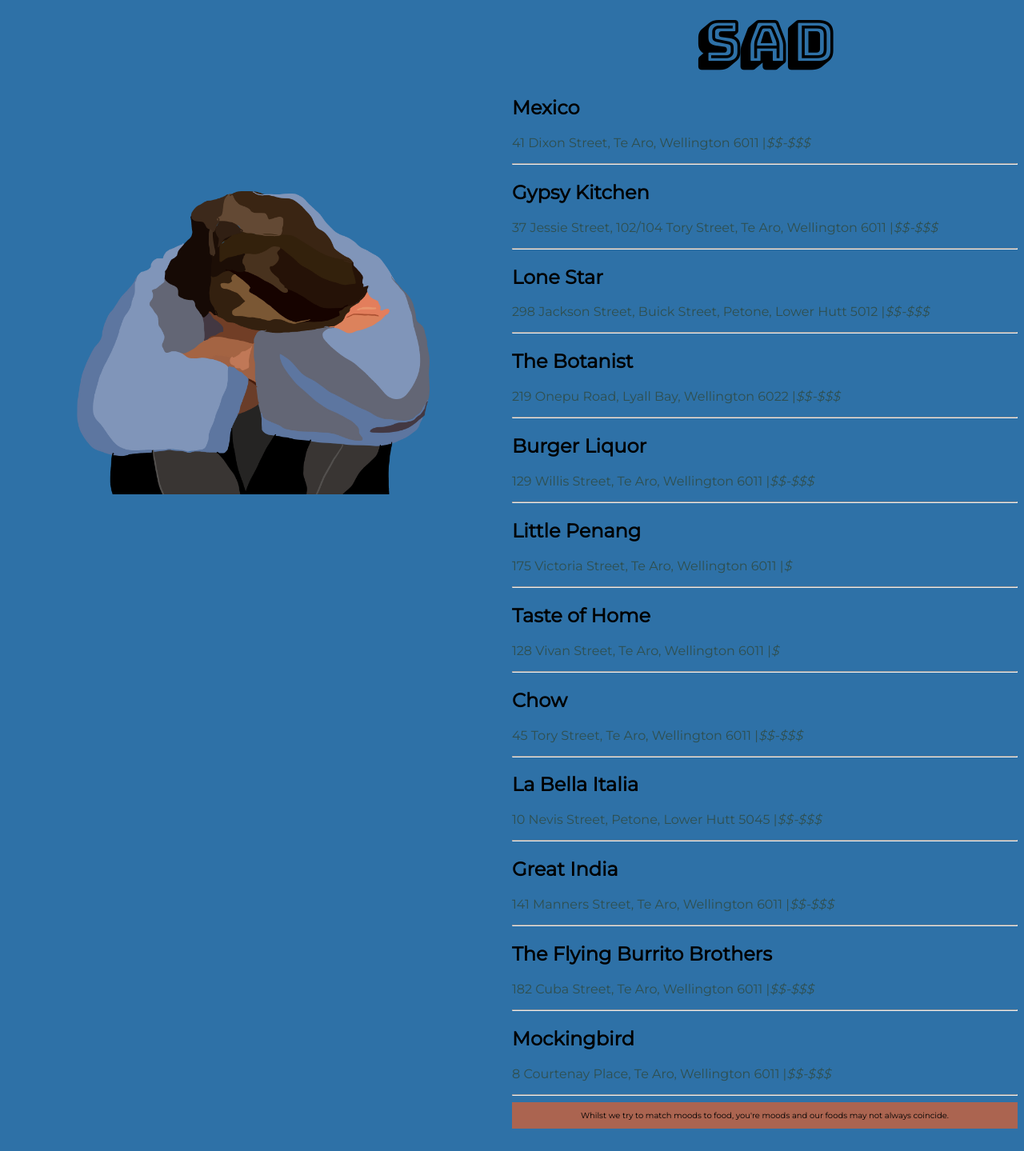
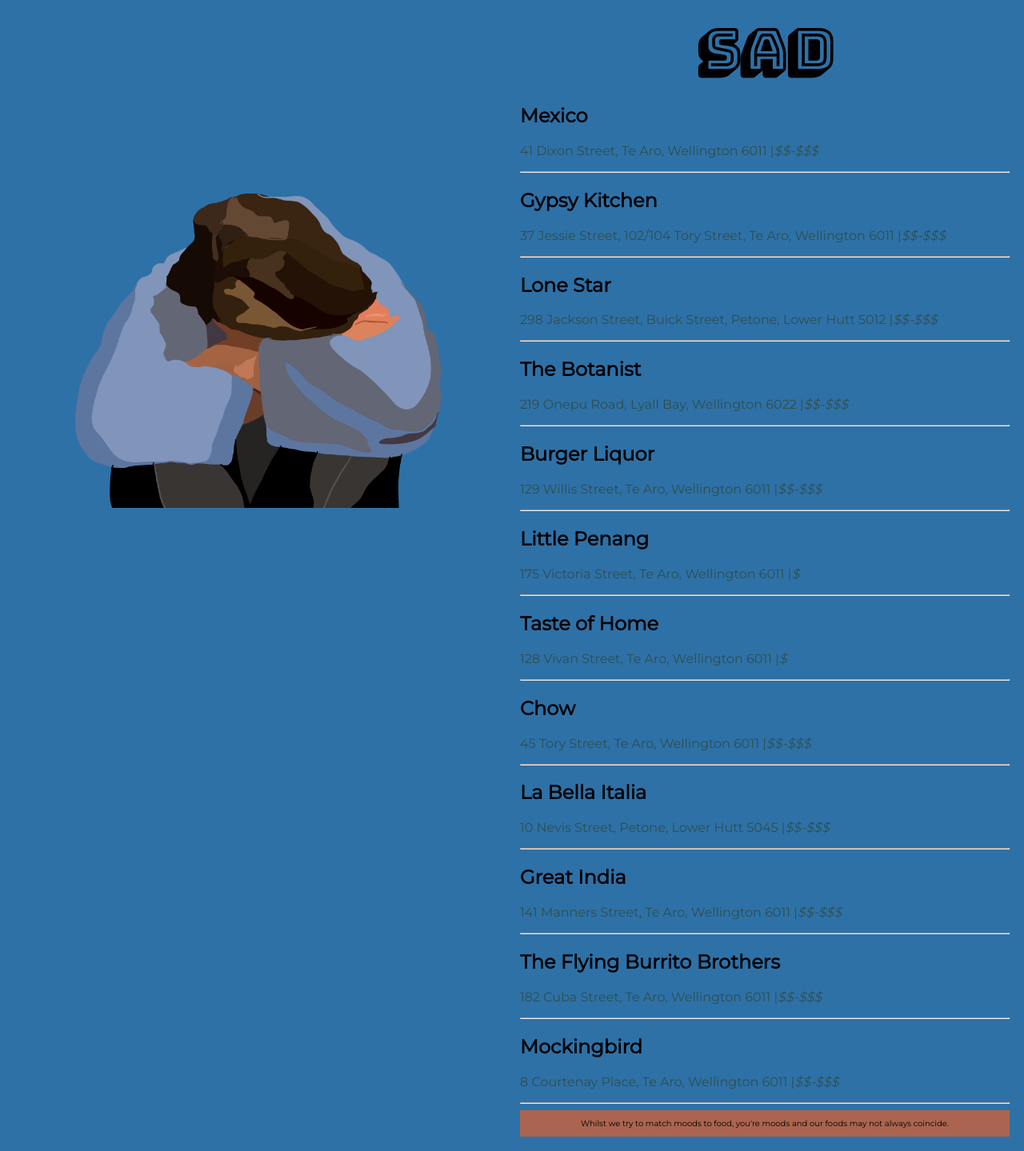
Before and after one commit to SophieHarding/289212, a Flask app: page /sad in a window 1280 px wide. Shown: the whole page at 80% size. Before the commit the page ends 1411 px from the top, so only its background shows below. Run offline with Flask 2, Linux system fonts and the light colour scheme; data comes from the database, SQL or seed files in the repository.

Commit message:
Finished

```diff
--- a/Assignment1/static/screen.css
+++ b/Assignment1/static/screen.css
@@ -19,6 +19,12 @@ color: black;
     border-top: dashed;
 
 
+}
+
+#header img {
+  max-width: 100%;
+  max-height: 100%;
+  object-fit: contain;
 }
 
 h1 {
@@ -58,9 +64,17 @@ p {
 }
 
 #table img {
-    width:300px;
-    padding: 10px;
 
+    max-width: 100%;
+    max-height: 100%;
+    object-fit: contain;
+    /* padding: 10px; */
+
+
+}
+
+.img {
+  padding: 5px;
 }
 
 #table div {
@@ -95,14 +109,22 @@ p {
     display: grid;
     grid-template-columns: 1fr 1fr;
     grid-template-rows: auto;
+
+
 }
 
 #mood_table img {
-    width: 600px;
+   max-width: 100%;
+    max-height: 100%;
     align-items: center;
+    object-fit: contain;
     margin: auto;
-    padding: 10px;
+    /* padding: 10px; */
 
+}
+
+.restaurants {
+  padding: 10px;
 }
 
 #mood_table div {
--- a/Assignment1/templates/results.html
+++ b/Assignment1/templates/results.html
@@ -16,11 +16,11 @@
 {% block content %}
 
  <div id="mood_table" >
-    <div>
+    <div class="img">
         <img src="static/{{ image }}" />
     </div>
 
-    <div>
+    <div class="restaurants">
         <h1>{{ title }}</h1>
         {% for restaurant in restaurants %}
             <div>
```
Also changed, not shown: Assignment1/templates/index.html (+4 -4 lines).
